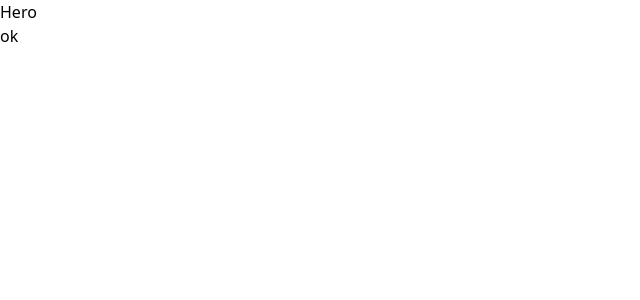
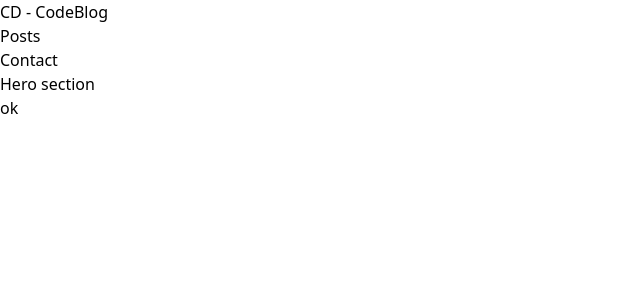
Before and after one commit to pawelek7k/codeblog, a Next.js app: page / in a window 1280 px wide. Shown: the top 300 px of the page, without its empty margins (0-640 px from the left). Built offline with nearby package versions, Linux system fonts and the light colour scheme.

Commit message:
add routing

```diff
--- a/components/home-page/Hero.tsx
+++ b/components/home-page/Hero.tsx
@@ -1,3 +1,3 @@
 export const Hero = () => {
-  return <h1>Hero</h1>;
+  return <section>Hero section</section>;
 };
--- /dev/null
+++ b/components/layout/Layout.tsx
@@ -0,0 +1,12 @@
+import { MainNavigation } from "./MainNavigation";
+
+const Layout = ({ children }: { children: React.ReactNode }) => {
+  return (
+    <>
+      <MainNavigation />
+      <main>{children}</main>
+    </>
+  );
+};
+
+export default Layout;
--- /dev/null
+++ b/components/layout/Logo.tsx
@@ -0,0 +1,3 @@
+export const Logo = () => {
+  return <h1>CD - CodeBlog</h1>;
+};
--- /dev/null
+++ b/components/layout/MainNavigation.tsx
@@ -0,0 +1,23 @@
+import Link from "next/link";
+import { Logo } from "./Logo";
+
+export const MainNavigation = () => {
+  return (
+    <header>
+      <Link href="/">
+        <Logo />
+      </Link>
+
+      <nav>
+        <ul>
+          <li>
+            <Link href="/posts">Posts</Link>
+          </li>
+          <li>
+            <Link href="/contact">Contact</Link>
+          </li>
+        </ul>
+      </nav>
+    </header>
+  );
+};
--- a/pages/_app.tsx
+++ b/pages/_app.tsx
@@ -1,6 +1,11 @@
 import { AppProps } from "next/app";
+import Layout from "../components/layout/Layout";
 import "../styles/globals.css";
 
 export default function MyApp({ Component, pageProps }: AppProps) {
-  return <Component {...pageProps} />;
+  return (
+    <Layout>
+      <Component {...pageProps} />
+    </Layout>
+  );
 }
```
